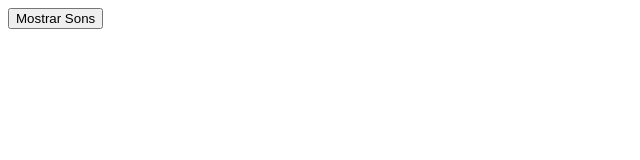
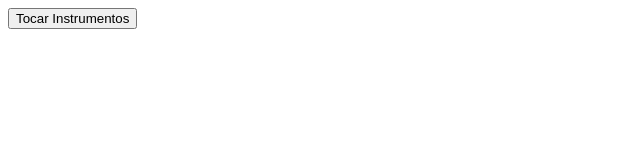
Before and after one commit to hygorrasec/curso_react, a React (Vite) app: page / in a window 1280 px wide. Shown: the top 160 px of the page, without its empty margins (0-640 px from the left). Built offline with nearby package versions, Linux system fonts and the light colour scheme.

Commit message:
Gabarito Exercício 1 sobre Polimorfismo.

```diff
--- a/src/App.tsx
+++ b/src/App.tsx
@@ -1,7 +1,7 @@
-import Polimorfismo from "./components/Polimorfismo"
+import Instrumento from "./components/Instrumento"
 
 function App() {
-  return <Polimorfismo />
+  return <Instrumento />
 }
 
 export default App
--- /dev/null
+++ b/src/components/Instrumento.tsx
@@ -0,0 +1,56 @@
+import { useState } from "react";
+
+class Instrumento {
+    constructor(public nome: string) { }
+
+    tocar() {
+        return `${this.nome} faz um som genérico.`;
+    }
+}
+
+class Violao extends Instrumento {
+    tocar() {
+        return `${this.nome} toca: Som de violão!`;
+    }
+}
+
+class Piano extends Instrumento {
+    tocar() {
+        return `${this.nome} toca: Som de piano!`;
+    }
+}
+
+class Bateria extends Instrumento {
+    tocar() {
+        return `${this.nome} toca: Som de bateria!`;
+    }
+}
+
+export default function Instrumentos() {
+    const [mensagem, setMensagem] = useState<string>("");
+
+    const tocarInstrumentos = () => {
+        const instrumentos: Instrumento[] = [
+            new Violao("Violão"),
+            new Piano("Piano"),
+            new Bateria("Bateria"),
+            new Instrumento("Instrumento misterioso")
+        ];
+
+        let texto = "";
+
+        // Percorre todos os instrumentos e junta os sons em uma única string
+        for (let i = 0; i < instrumentos.length; i++) {
+            texto += instrumentos[i].tocar() + "\n";
+        }
+
+        setMensagem(texto);
+    };
+
+    return (
+        <>
+            <button onClick={tocarInstrumentos}>Tocar Instrumentos</button>
+            <pre>{mensagem}</pre>
+        </>
+    );
+}
--- a/src/components/Polimorfismo.tsx
+++ /dev/null
@@ -1,49 +0,0 @@
-import { useState } from "react";
-
-class Animal {
-    constructor(public nome: string) { }
-
-    emitirSom() {
-        return `${this.nome} faz um som genérico...`;
-    }
-}
-
-class Cachorro extends Animal {
-    emitirSom() {
-        return `${this.nome} diz: Au au!`;
-    }
-}
-
-class Gato extends Animal {
-    emitirSom() {
-        return `${this.nome} diz: Miau!`;
-    }
-}
-
-function Polimorfismo() {
-    const [mensagem, setMensagem] = useState<string>("");
-
-    const mostrarSons = () => {
-        const animais: Animal[] = [
-            new Cachorro("Cachorro"),
-            new Gato("Gato"),
-            new Animal("Criatura misteriosa")
-        ];
-
-        let texto = "";
-        for (let i = 0; i < animais.length; i++) {
-            texto += animais[i].emitirSom() + "\n";
-        }
-
-        setMensagem(texto);
-    };
-
-    return (
-        <>
-            <button onClick={mostrarSons}>Mostrar Sons</button>
-            <pre>{mensagem}</pre>  {/* o <pre> mantém tudo igual ao formato original da string */}
-        </>
-    );
-}
-
-export default Polimorfismo
```
